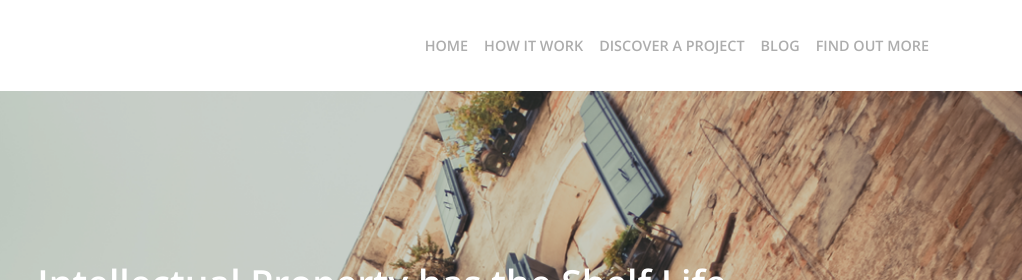
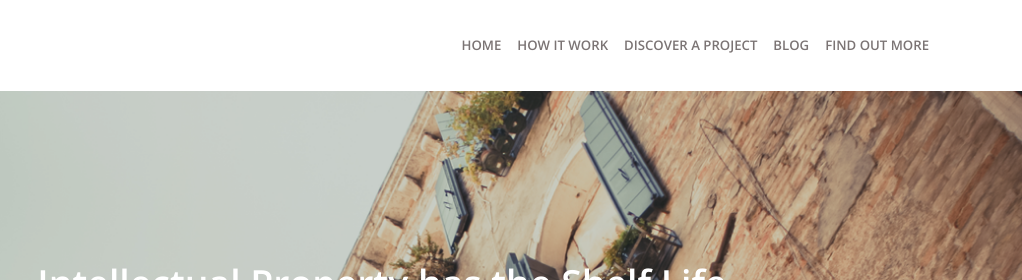
Before and after one commit to ontoralo/Exam-Two, a plain HTML site: page index.html in a window 1280 px wide. Shown: the top 280 px of the page, 258-1280 px from the left. Drawn offline with nearby package versions, Linux system fonts and the light colour scheme; files whose address does not match are found by name.

Commit message:
Update style.css

```diff
--- a/css/style.css
+++ b/css/style.css
@@ -1,10 +1,5 @@
-/**Author
-Name: Monirozzaman Moman
-email: moman_engr@hotmail.com
- */
-
+/*======Index===== */
 /*
-======Index=====
 1. Header/Navigation
 2. Hero/Home
 3. How it works
@@ -55,9 +50,9 @@ a{
     max-width: 80%;
 }
 .nav-link{
-    font-size: 1em;
+    font-size: 13.2px;
     font-weight: 600;
-    color: #ADADAD;
+    color: #7b7474;
     text-transform: uppercase;
 }
 
```
